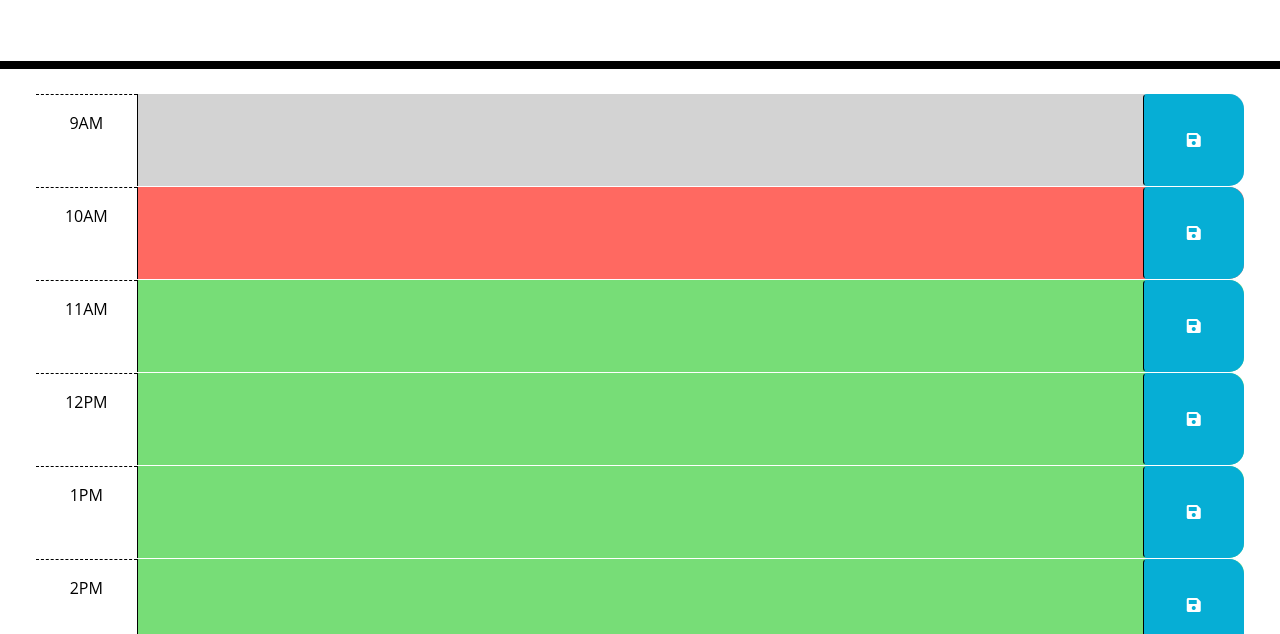
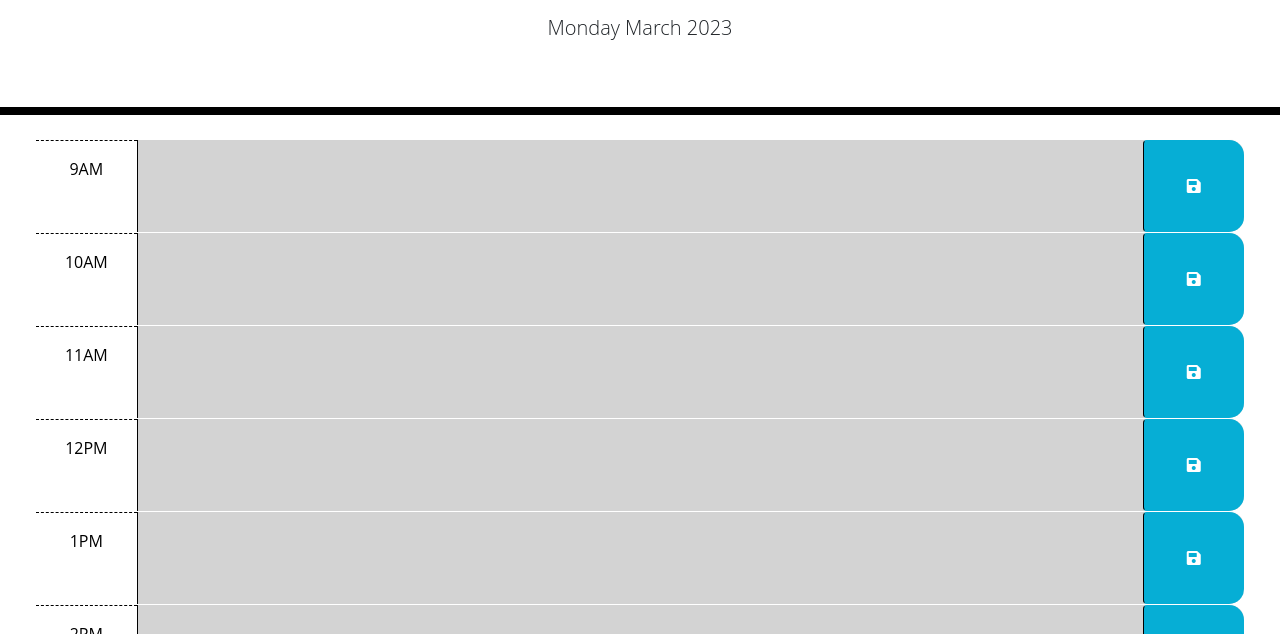
Before and after one commit to JerrickJohnson/Work_Day_Scheduler, a plain HTML site: page index.html in a window 1280 px wide. Shown: the part 166-800 px from the top of the page. Drawn offline with nearby package versions, Linux system fonts and the light colour scheme; files that its build step writes are made by us from their sources.

Commit message:
updated HTML and Readme

```diff
--- a/index.html
+++ b/index.html
@@ -20,7 +20,7 @@
       href="https://fonts.googleapis.com/css2?family=Fira+Sans:wght@400;700&display=swap"
       rel="stylesheet"
     />
-    <link rel="stylesheet" href="style.css" />
+    <link rel="stylesheet" href="./assets/css/style.css" />
     <title>Work Day Scheduler</title>
   </head>
 
@@ -110,6 +110,6 @@
     integrity="sha256-iu/zLUB+QgISXBLCW/mcDi/rnf4m4uEDO0wauy76x7U="
     crossorigin="anonymous"></script>
 
-    <script src="script.js"></script>
+    <script src="assets/js/script.js"></script>
   </body>
 </html>
```
Also changed, not shown: Assets/js/script.js (+13 -29 lines).
